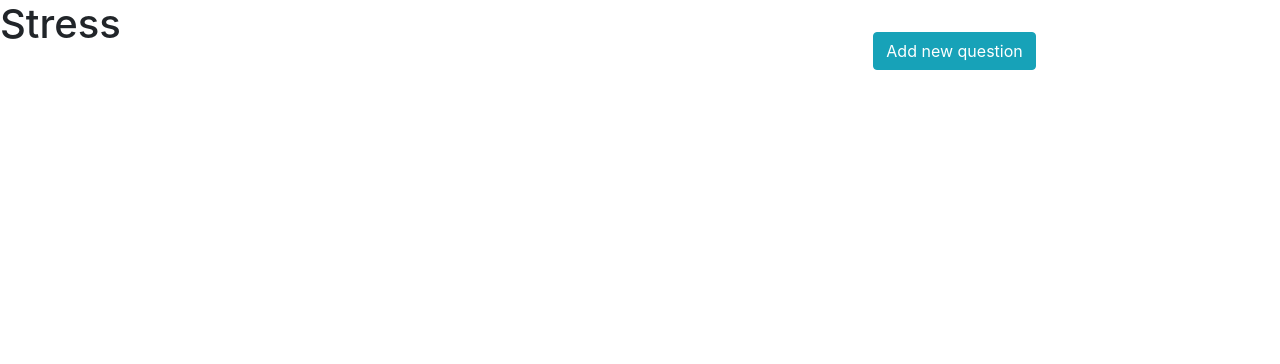
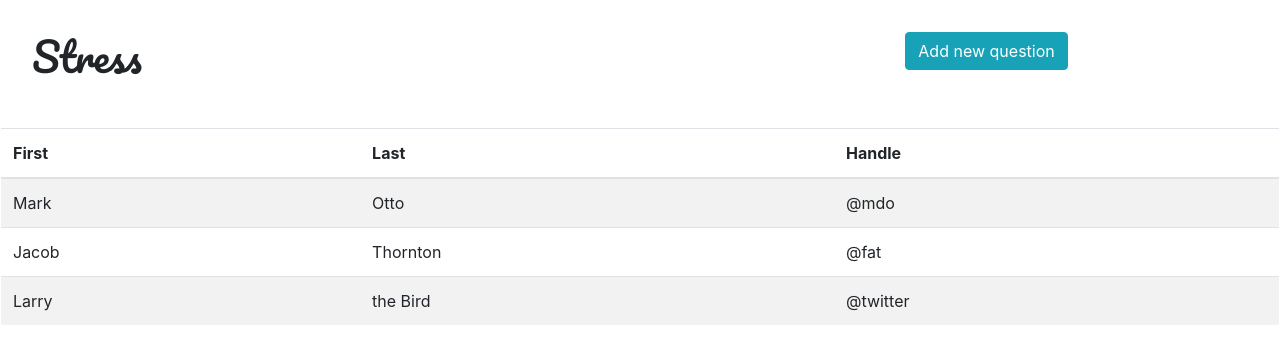
Before and after one commit to EdwinHoenselaar/stress-client, a Vue app: page /qms in a window 1280 px wide. Shown: the top 364 px of the page. Built offline with nearby package versions, Linux system fonts and the light colour scheme.

Commit message:
basic layout for managing questions

```diff
--- a/public/index.html
+++ b/public/index.html
@@ -4,6 +4,7 @@
     <meta charset="utf-8">
     <meta http-equiv="X-UA-Compatible" content="IE=edge">
     <meta name="viewport" content="width=device-width, initial-scale=1, shrink-to-fit=no">
+    <link href="https://fonts.googleapis.com/css?family=Pacifico&display=swap" rel="stylesheet">
     <link rel="icon" href="https://encrypted-tbn0.gstatic.com/images?q=tbn:ANd9GcSfhW4985bb_LRB18DLWI2ceEdthIb-yhO-ug2N0TJDvUSJDTCkNw">
     <link rel="stylesheet" href="https://stackpath.bootstrapcdn.com/bootstrap/4.3.1/css/bootstrap.min.css" integrity="sha384-ggOyR0iXCbMQv3Xipma34MD+dH/1fQ784/j6cY/iJTQUOhcWr7x9JvoRxT2MZw1T" crossorigin="anonymous">
     <title>stress</title>
--- a/src/components/QMSMain.vue
+++ b/src/components/QMSMain.vue
@@ -2,7 +2,7 @@
   <div>
     <div class="row">
       <div class="col-8">
-        <h1>Stress</h1>
+        <h1 class="title">Stress</h1>
       </div>
       <div class="col-4">
         <button type="button" class="btn btn-info new">
@@ -11,19 +11,28 @@
       </div>
     </div>
     <div class="row">
+      <QMSTable />
     </div>
-
   </div>
 </template>
 
 <script>
+import QMSTable from './QMSTable'
+
 export default {
   name: 'QMSMain',
+  components: {
+    QMSTable,
+  }
 }
 </script>
 
 <style scoped>
   .new {
-    margin-top: 2rem;
+    margin: 2rem;
+  }
+  .title {
+    font-family: 'Pacifico', cursive;
+    margin: 2rem;
   }
 </style>
--- /dev/null
+++ b/src/components/QMSTable.vue
@@ -0,0 +1,40 @@
+<template>
+  <table class="table table-striped">
+    <thead>
+      <tr>
+        <th scope="col">First</th>
+        <th scope="col">Last</th>
+        <th scope="col">Handle</th>
+      </tr>
+    </thead>
+    <tbody>
+      <tr>
+        <td>Mark</td>
+        <td>Otto</td>
+        <td>@mdo</td>
+      </tr>
+      <tr>
+        <td>Jacob</td>
+        <td>Thornton</td>
+        <td>@fat</td>
+      </tr>
+      <tr>
+        <td>Larry</td>
+        <td>the Bird</td>
+        <td>@twitter</td>
+      </tr>
+    </tbody>
+  </table>
+</template>
+
+<script>
+export default {
+  name: 'QMSTable',
+}
+</script>
+
+<style scoped>
+  .table {
+    margin: 1rem;
+  }
+</style>
```
Also changed, not shown: src/components/HelloWorld.vue (deleted, +0 -58 lines), src/assets/logo.png (deleted), 1 other file (tests, documents, lock files or other folders).
